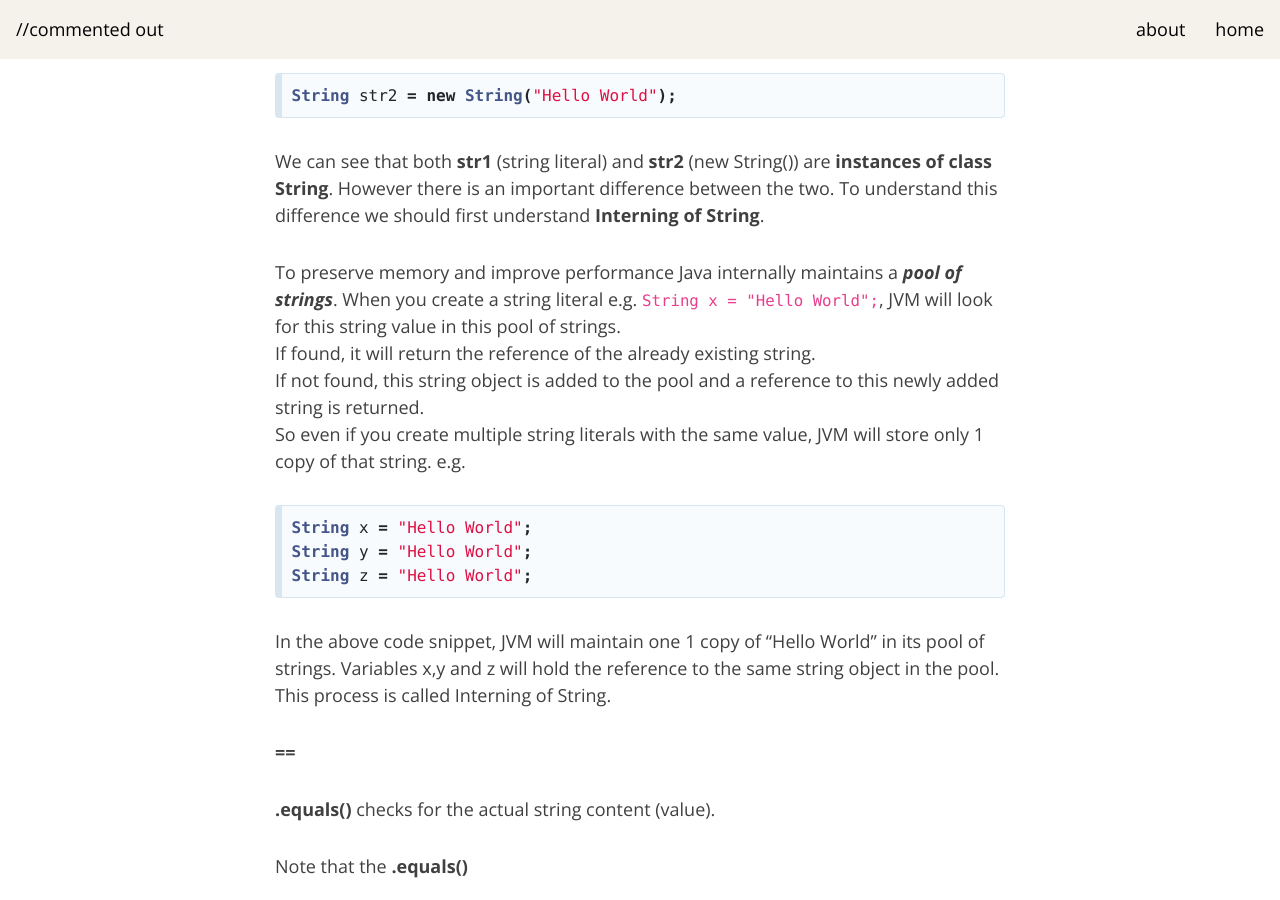
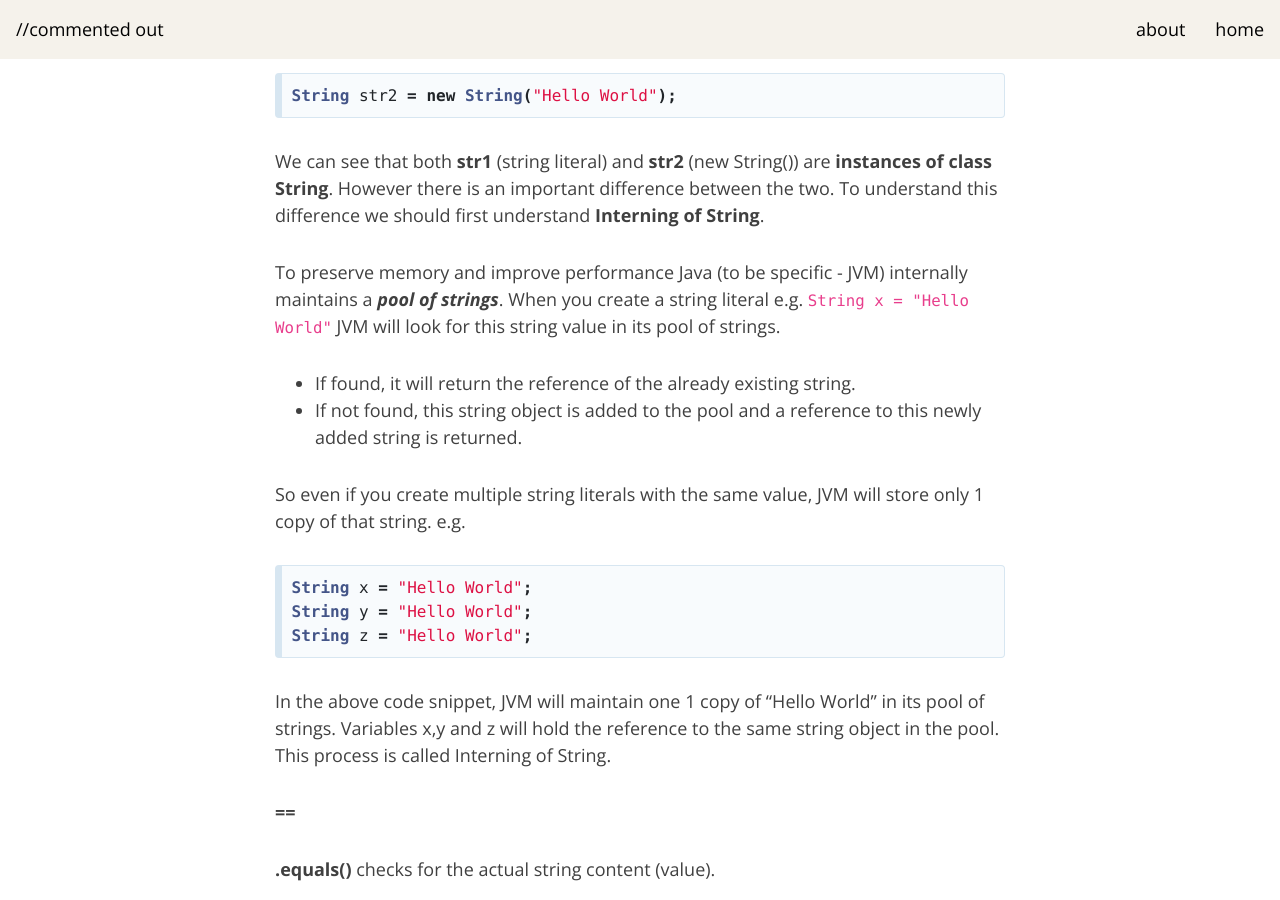
Before and after one commit to commentedout/commentedout.github.io, a Jekyll site: the page built from _posts/2020-04-09-comparing-string-java-cs.md, in a window 1280 px wide and 900 px high, scrolled down 1241 px. Built offline with Jekyll 4.4.1, drawn with Linux system fonts in a browser that asks for light colours; nearby versions of some CDN libraries.

Commit message:
_posts/2020-04-09-comparing-string-java-cs.md updated from https://stackedit.io/

```diff
--- a/_posts/2020-04-09-comparing-string-java-cs.md
+++ b/_posts/2020-04-09-comparing-string-java-cs.md
@@ -40,9 +40,12 @@ String str2 = new String("Hello World");
 ~~~
 We can see that both **str1** (string literal) and **str2** (new String()) are **instances of class String**. However there is an important difference between the two. To understand this difference we should first understand **Interning of String**.
 
-To preserve memory and improve performance Java internally maintains a ***pool of strings***. When you create a string literal e.g. `String x = "Hello World";`, JVM will look for this string value in this pool of strings.
-If found, it will return the reference of the already existing string.
-If not found, this string object is added to the pool and a reference to this newly added string is returned.
+To preserve memory and improve performance Java (to be specific - JVM) internally maintains a ***pool of strings***. When you create a string literal e.g. `String x = "Hello World"` JVM will look for this string value in its pool of strings.
+
+ - If found, it will return the reference of the already existing string.
+ - If not found, this string object is added to the pool and a reference to this newly added string is returned.
+
+
 So even if you create multiple string literals with the same value, JVM will store only 1 copy of that string. e.g.
 ~~~java
 String x = "Hello World";
```
